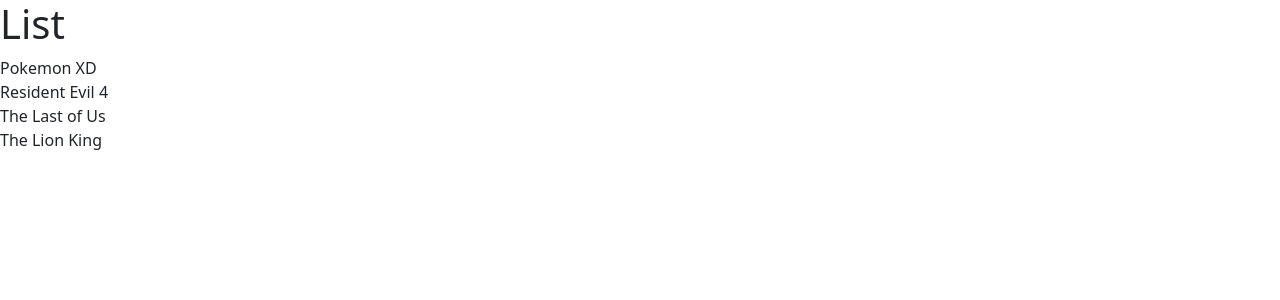
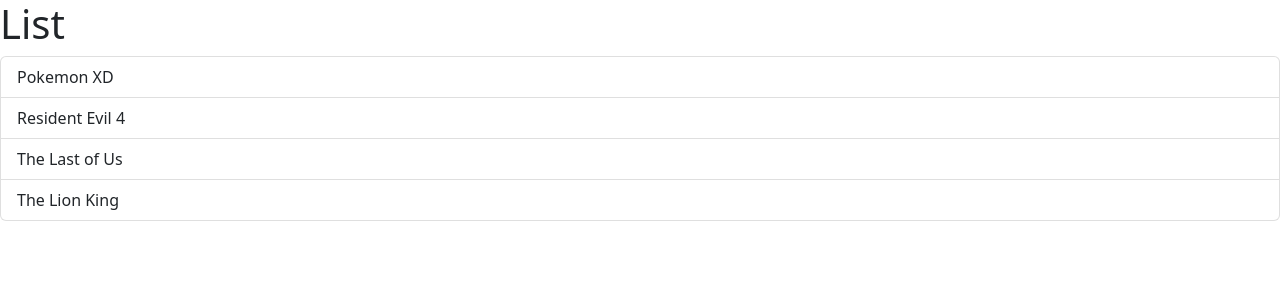
Before and after one commit to gcctryg/react-study, a React (Vite) app: page / in a window 1280 px wide. Shown: the top 300 px of the page. Built offline with nearby package versions, Linux system fonts and the light colour scheme.

Commit message:
added event handler

```diff
--- a/src/components/ListGroup.tsx
+++ b/src/components/ListGroup.tsx
@@ -1,17 +1,32 @@
 import { Fragment } from "react";
+import { MouseEvent } from "react";
 
 function ListGroup() {
-    const items = ["Pokemon XD", "Resident Evil 4", "The Last of Us", "The Lion King"]
+  let items = [
+    "Pokemon XD",
+    "Resident Evil 4",
+    "The Last of Us",
+    "The Lion King",
+  ];
+  // event handler
+  const handleClick = (event:MouseEvent) => console.log(event)
+
   return (
     <Fragment>
-        <h1>List</h1>
-        <ul className="list-group">
-            {items.map((item) => (
-                <li key={item}>{item}</li>
-            ))}
-    </ul>
+      <h1>List</h1>
+      {items.length === 0 && <p>No items</p>}
+      <ul className="list-group">
+        {items.map((item) => (
+          <li
+            className="list-group-item"
+            key={item}
+            onClick={handleClick}
+          >
+            {item}
+          </li>
+        ))}
+      </ul>
     </Fragment>
-
   );
 }
 
```
